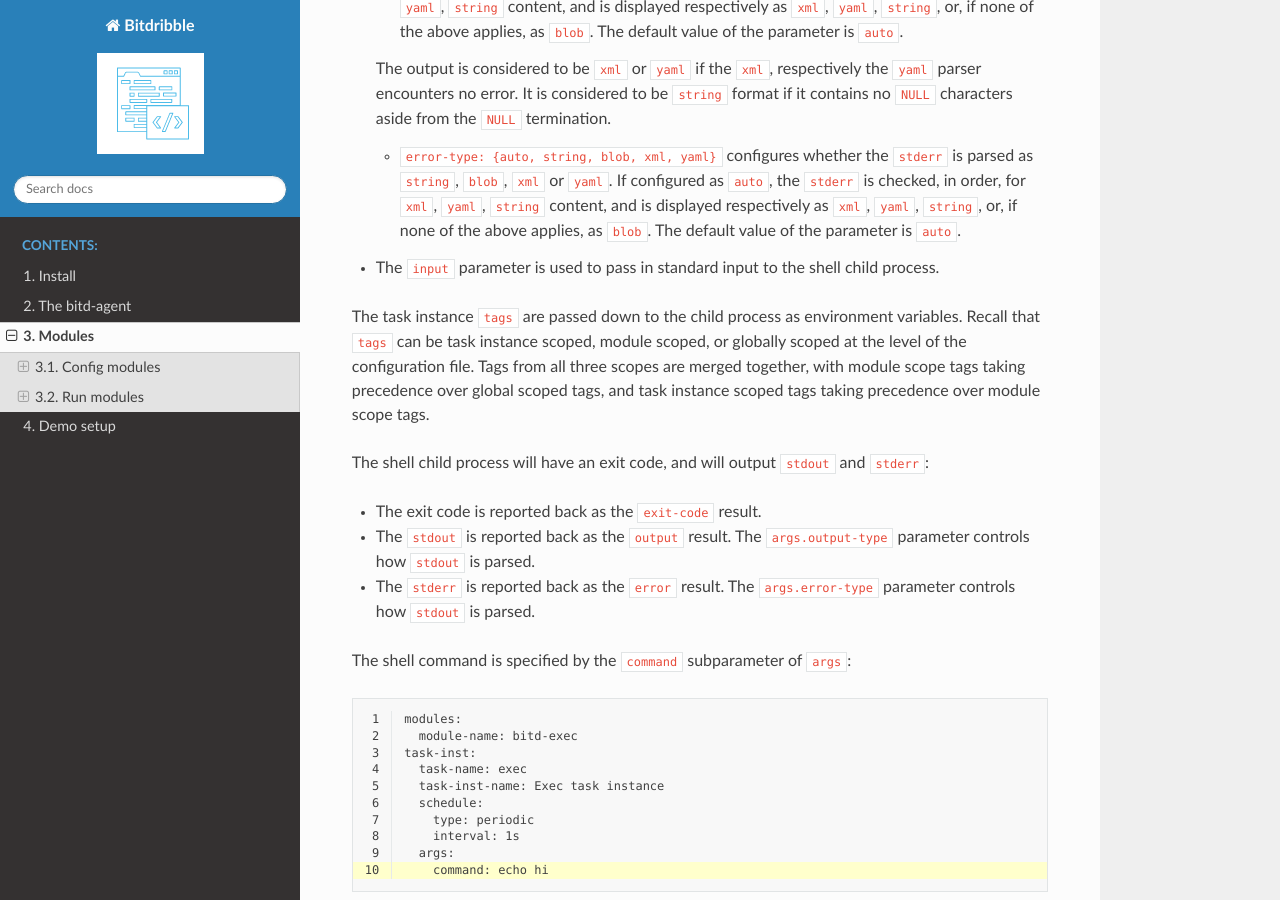
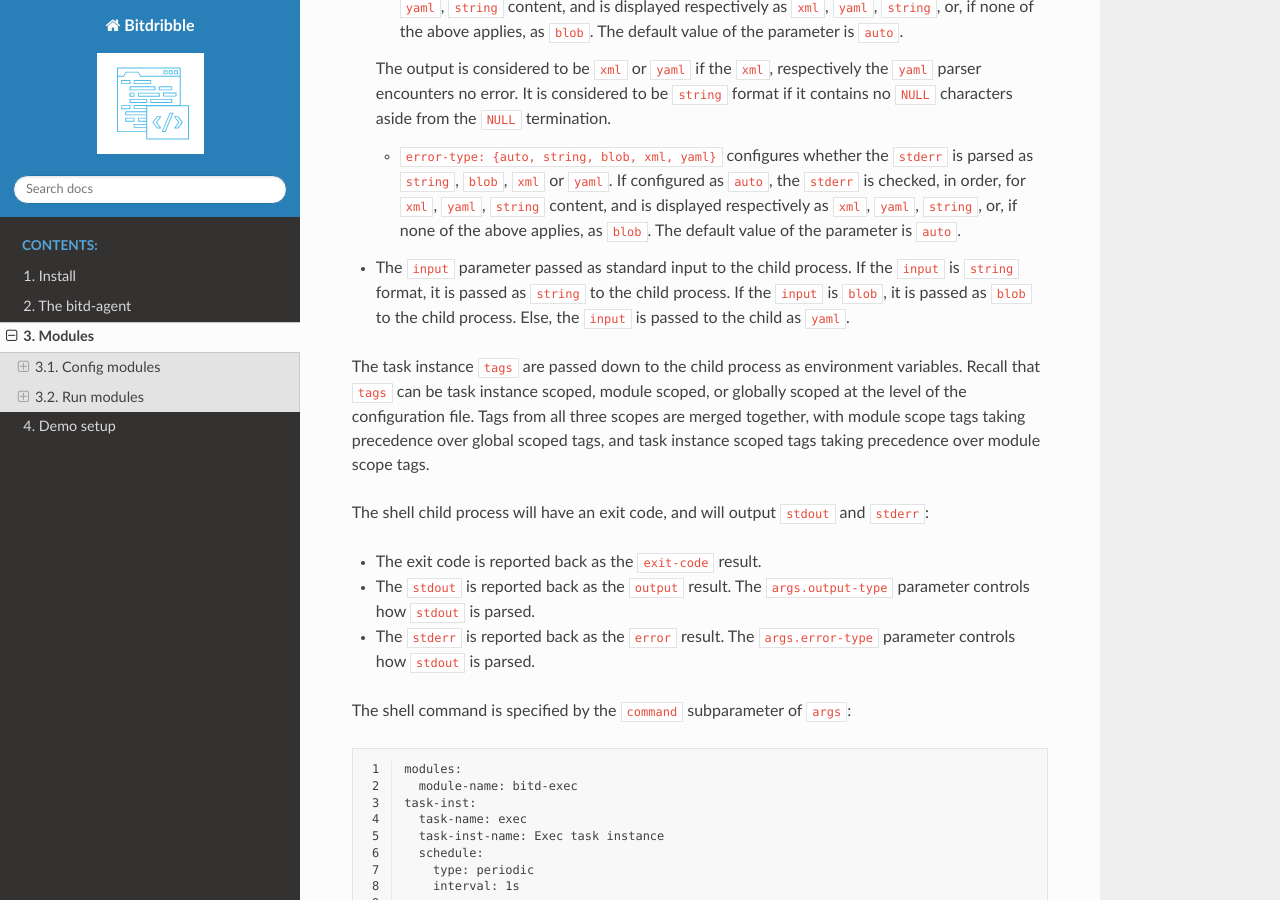
Before and after one commit to Bitdribble/bitdribble-doc, a Sphinx documentation site: the page built from source/modules.rst, in a window 1280 px wide and 900 px high, scrolled down 3124 px. Built offline with Sphinx 7.4.7 and the Read the Docs theme 2.0.0, drawn with Linux system fonts in a browser that asks for light colours.

Commit message:
exec module doc

```diff
--- a/source/modules.rst
+++ b/source/modules.rst
@@ -155,7 +155,7 @@ The ``exec`` task spawns a child process and reports as results its exit code, i
 
   * ``error-type: {auto, string, blob, xml, yaml}`` configures whether the ``stderr`` is parsed as ``string``, ``blob``, ``xml`` or ``yaml``. If configured as ``auto``, the ``stderr`` is checked, in order, for ``xml``, ``yaml``, ``string`` content, and is displayed respectively as ``xml``, ``yaml``, ``string``, or, if none of the above applies, as ``blob``. The default value of the parameter is ``auto``.
 
-* The ``input`` parameter is used to pass in standard input to the shell child process.
+* The ``input`` parameter passed as standard input to the child process. If the ``input`` is ``string`` format, it is passed as ``string`` to the child process. If the ``input`` is ``blob``, it is passed as ``blob`` to the child process. Else, the ``input`` is passed to the child as ``yaml``.
 
 The task instance ``tags`` are passed down to the child process as environment variables. Recall that ``tags`` can be task instance scoped, module scoped, or globally scoped at the level of the configuration file. Tags from all three scopes are merged together, with module scope tags taking precedence over global scoped tags, and task instance scoped tags taking precedence over module scope tags.
 
```
